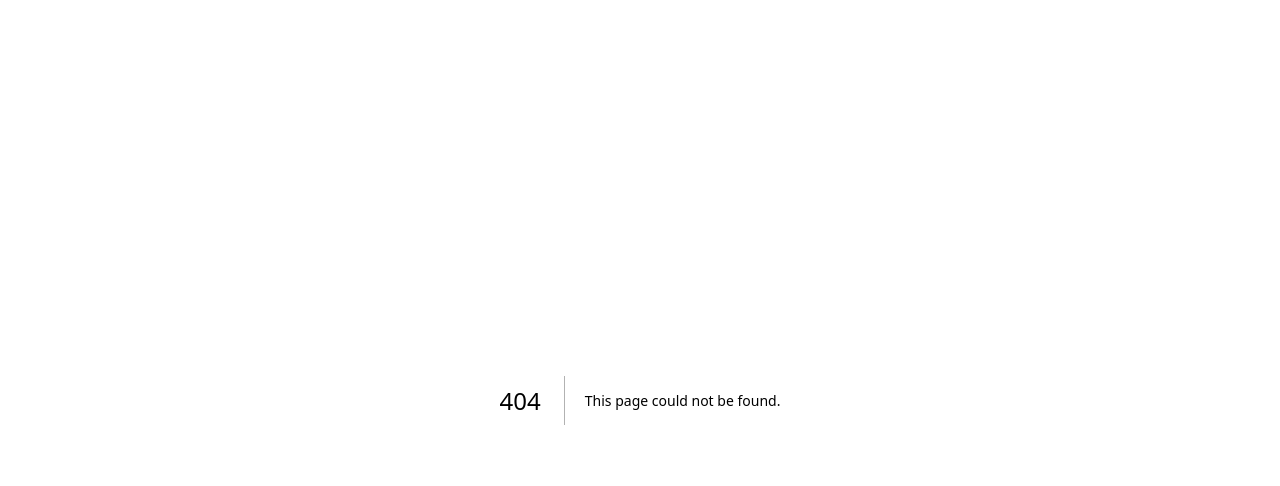
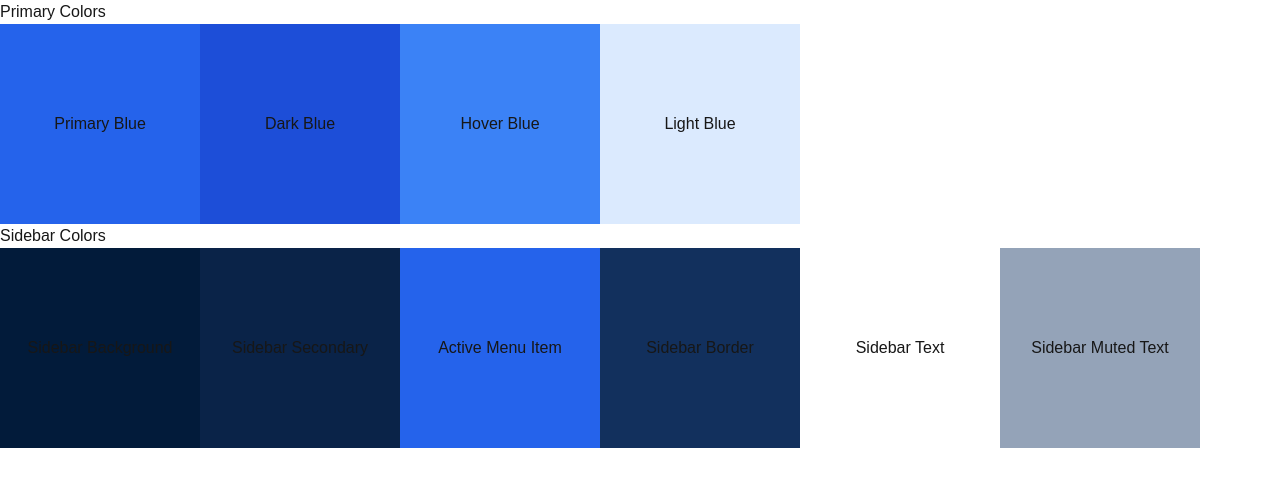
Before and after one commit to NevilChaudhari/InsureHub, a Next.js app: page /ColorCodes in a window 1280 px wide. Before the commit this address had no page. Shown: the top 486 px of the page. Built offline with nearby package versions, Linux system fonts and the light colour scheme.

Commit message:
Dashboard Init

```diff
--- /dev/null
+++ b/app/(Admin)/Dashboard/page.tsx
@@ -0,0 +1,5 @@
+export default function AdminDashboard() {
+    return (
+        <div className="flex"></div>
+    );
+}
--- /dev/null
+++ b/app/ColorCodes/page.tsx
@@ -0,0 +1,43 @@
+export default function ColorCodes() {
+    return (
+        <div className="flex flex-col">
+            <h1>Primary Colors</h1>
+            <div className="flex">
+                <div className="flex items-center justify-center w-50 h-50 bg-[#2563EB]">
+                    Primary Blue
+                </div>
+                <div className="flex items-center justify-center w-50 h-50 bg-[#1D4ED8]">
+                    Dark Blue
+                </div>
+                <div className="flex items-center justify-center w-50 h-50 bg-[#3B82F6]">
+                    Hover Blue
+                </div>
+                <div className="flex items-center justify-center w-50 h-50 bg-[#DBEAFE]">
+                    Light Blue
+                </div>
+            </div>
+
+            <h1>Sidebar Colors</h1>
+            <div className="flex">
+                <div className="flex items-center justify-center w-50 h-50 bg-[#021B3A]">
+                    Sidebar Background
+                </div>
+                <div className="flex items-center justify-center w-50 h-50 bg-[#0A2348]">
+                    Sidebar Secondary
+                </div>
+                <div className="flex items-center justify-center w-50 h-50 bg-[#2563EB]">
+                    Active Menu Item
+                </div>
+                <div className="flex items-center justify-center w-50 h-50 bg-[#12305D]">
+                    Sidebar Border
+                </div>
+                <div className="flex items-center justify-center w-50 h-50 bg-[#FFFFFF]">
+                    Sidebar Text
+                </div>
+                <div className="flex items-center justify-center w-50 h-50 bg-[#94A3B8]">
+                    Sidebar Muted Text
+                </div>
+            </div>
+        </div>
+    );
+}
--- a/app/page.tsx
+++ b/app/page.tsx
@@ -1,65 +1,7 @@
-import Image from "next/image";
+import AdminDashboard from "./(Admin)/Dashboard/page";
 
 export default function Home() {
   return (
-    <div className="flex flex-col flex-1 items-center justify-center bg-zinc-50 font-sans dark:bg-black">
-      <main className="flex flex-1 w-full max-w-3xl flex-col items-center justify-between py-32 px-16 bg-white dark:bg-black sm:items-start">
-        <Image
-          className="dark:invert"
-          src="/next.svg"
-          alt="Next.js logo"
-          width={100}
-          height={20}
-          priority
-        />
-        <div className="flex flex-col items-center gap-6 text-center sm:items-start sm:text-left">
-          <h1 className="max-w-xs text-3xl font-semibold leading-10 tracking-tight text-black dark:text-zinc-50">
-            To get started, edit the page.tsx file.
-          </h1>
-          <p className="max-w-md text-lg leading-8 text-zinc-600 dark:text-zinc-400">
-            Looking for a starting point or more instructions? Head over to{" "}
-            <a
-              href="https://vercel.com/templates?framework=next.js&utm_source=create-next-app&utm_medium=appdir-template-tw&utm_campaign=create-next-app"
-              className="font-medium text-zinc-950 dark:text-zinc-50"
-            >
-              Templates
-            </a>{" "}
-            or the{" "}
-            <a
-              href="https://nextjs.org/learn?utm_source=create-next-app&utm_medium=appdir-template-tw&utm_campaign=create-next-app"
-              className="font-medium text-zinc-950 dark:text-zinc-50"
-            >
-              Learning
-            </a>{" "}
-            center.
-          </p>
-        </div>
-        <div className="flex flex-col gap-4 text-base font-medium sm:flex-row">
-          <a
-            className="flex h-12 w-full items-center justify-center gap-2 rounded-full bg-foreground px-5 text-background transition-colors hover:bg-[#383838] dark:hover:bg-[#ccc] md:w-[158px]"
-            href="https://vercel.com/new?utm_source=create-next-app&utm_medium=appdir-template-tw&utm_campaign=create-next-app"
-            target="_blank"
-            rel="noopener noreferrer"
-          >
-            <Image
-              className="dark:invert"
-              src="/vercel.svg"
-              alt="Vercel logomark"
-              width={16}
-              height={16}
-            />
-            Deploy Now
-          </a>
-          <a
-            className="flex h-12 w-full items-center justify-center rounded-full border border-solid border-black/[.08] px-5 transition-colors hover:border-transparent hover:bg-black/[.04] dark:border-white/[.145] dark:hover:bg-[#1a1a1a] md:w-[158px]"
-            href="https://nextjs.org/docs?utm_source=create-next-app&utm_medium=appdir-template-tw&utm_campaign=create-next-app"
-            target="_blank"
-            rel="noopener noreferrer"
-          >
-            Documentation
-          </a>
-        </div>
-      </main>
-    </div>
+    <AdminDashboard />
   );
 }
```
